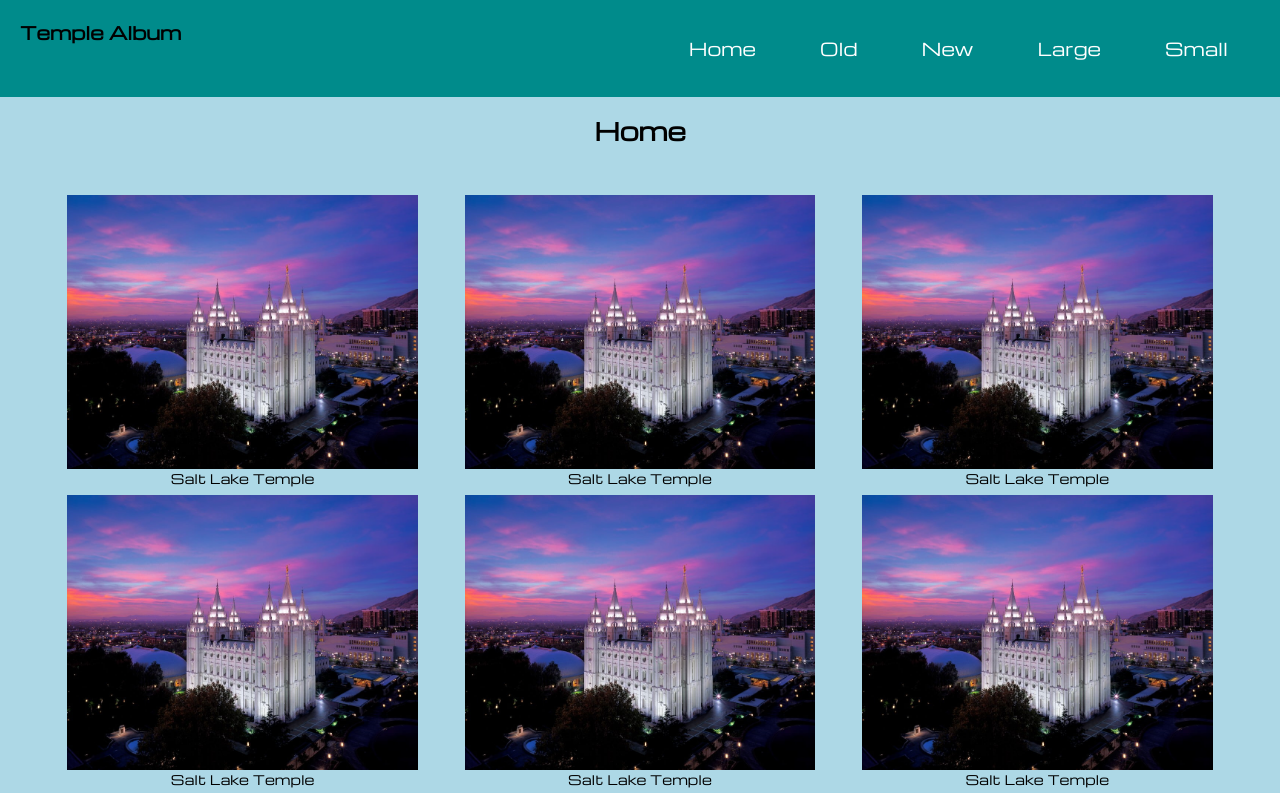
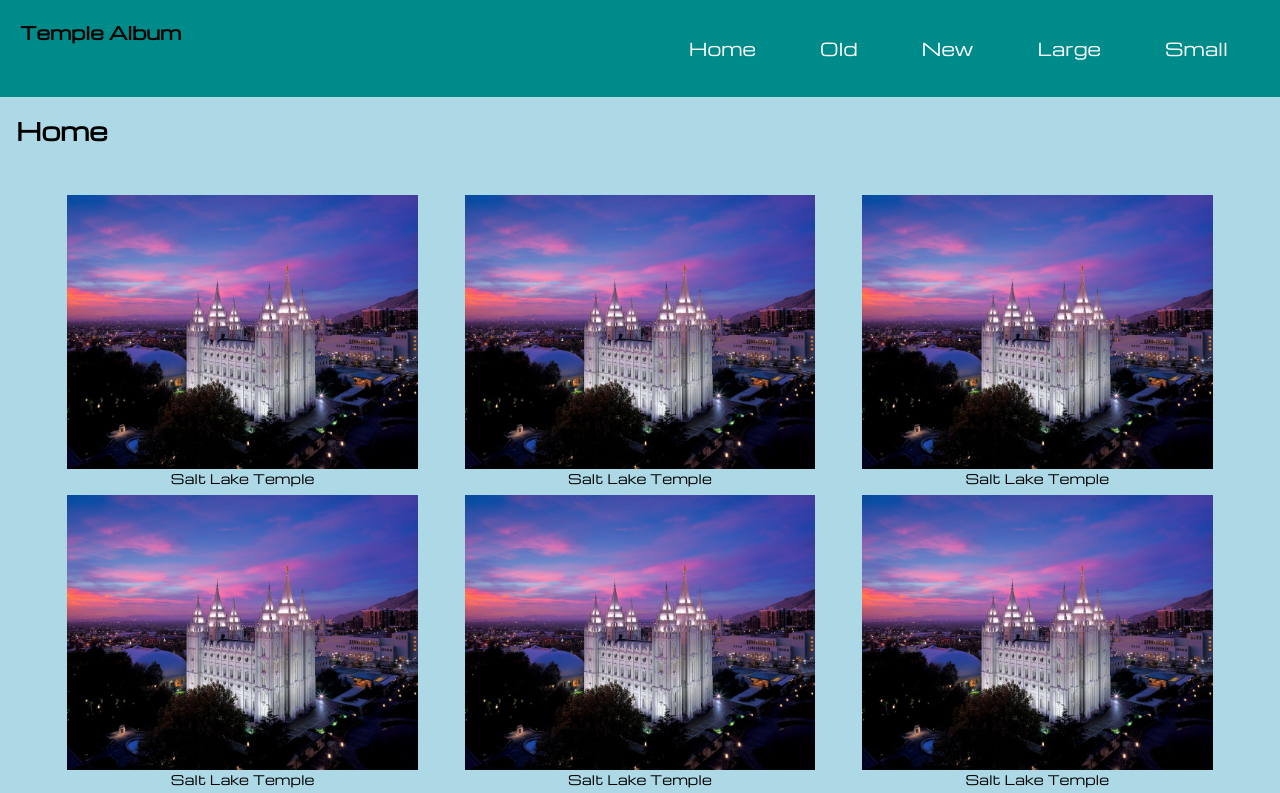
Before and after one commit to andre-barrera/wdd131, a plain HTML site: page temples.html in a window 1280 px wide. Shown: the top 793 px of the page. Drawn offline with nearby package versions, Linux system fonts and the light colour scheme.

Commit message:
updated changes

```diff
--- a/temples.html
+++ b/temples.html
@@ -28,7 +28,7 @@
         </nav>
     </header>
     <main>
-        <h1>Home</h1>
+        <h2>Home</h2>
         <div class="container">
             <figure>
                 <img src="images/salt-lake-temple.jpg" alt="Salt Lake Temple picture">
```
